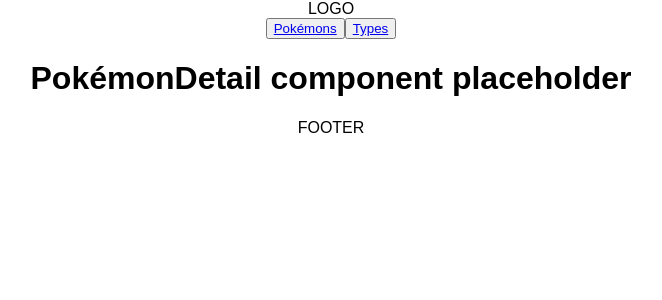
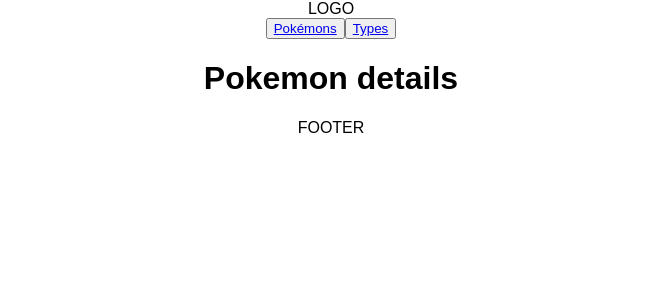
Before and after one commit to havalda-r/reactomon, a React (Create React App) app: page /pokemons/1 in a window 1280 px wide. Shown: the top 300 px of the page, without its empty margins (309-971 px from the left). Built offline with nearby package versions, Linux system fonts and the light colour scheme.

Commit message:
feat: add pokemon detail component

```diff
--- a/src/App.js
+++ b/src/App.js
@@ -4,6 +4,7 @@
 import './App.css';
 import Layout from './components/Layout/Layout';
 import PokemonList from './components/PokemonList/PokemonList';
+import PokemonDetail from './components/PokemonDetail/PokemonDetail';
 
 class App extends Component {
   render() {
@@ -16,7 +17,7 @@
               <Route
                 path='/pokemons/:pokemonId'
                 exact
-                render={() => <h1>PokémonDetail component placeholder</h1>}
+                component={PokemonDetail}
               />
               <Route
                 path='/types'
--- /dev/null
+++ b/src/components/PokemonDetail/PokemonDetail.js
@@ -0,0 +1,9 @@
+import React, { Component } from 'react';
+
+class PokemonDetail extends Component {
+  render() {
+    return <h1>Pokemon details</h1>;
+  }
+}
+
+export default PokemonDetail;
```
